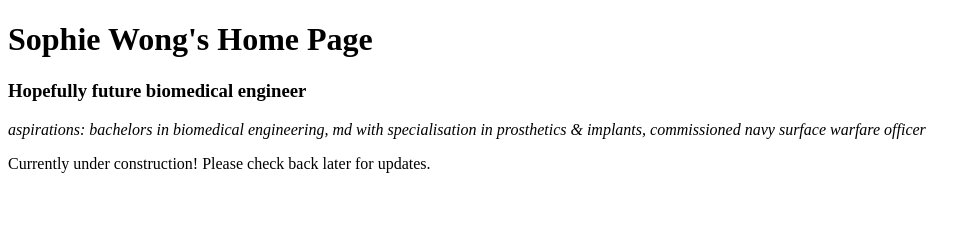
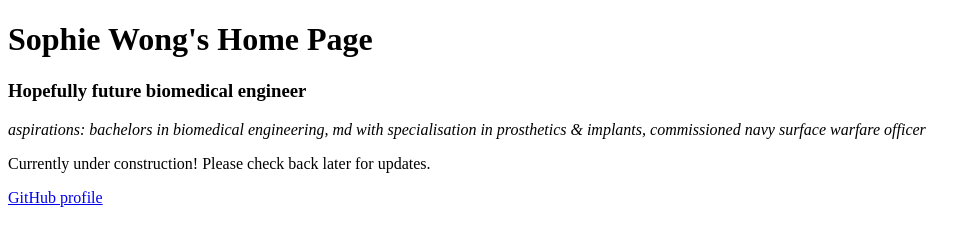
Before and after one commit to panda667/panda667.github.io, a plain HTML site: page docs/index.html in a window 1280 px wide. Shown: the whole page, without its empty margins (0-978 px from the left). Drawn offline with Linux system fonts and the light colour scheme.

Commit message:
Update index.html
added github profile link

```diff
--- a/docs/index.html
+++ b/docs/index.html
@@ -4,4 +4,5 @@
 	<h3>Hopefully future biomedical engineer</h3>
 	<subtitle><i>aspirations: bachelors in biomedical engineering, md with specialisation in prosthetics & implants, commissioned navy surface warfare officer</i></subtitle>
 	<p>Currently under construction! Please check back later for updates.</p>
+	<a href="https://github.com/panda667">GitHub profile</a>
 </body>
```
